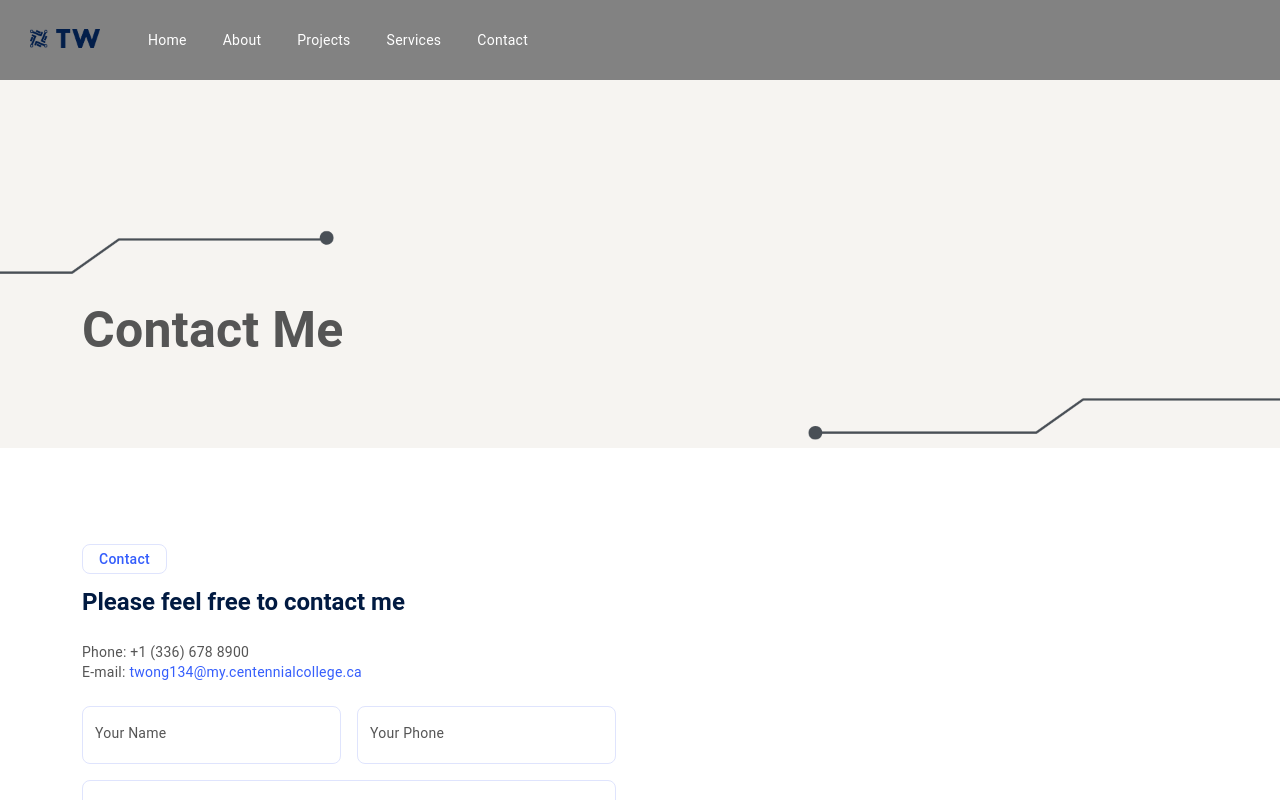
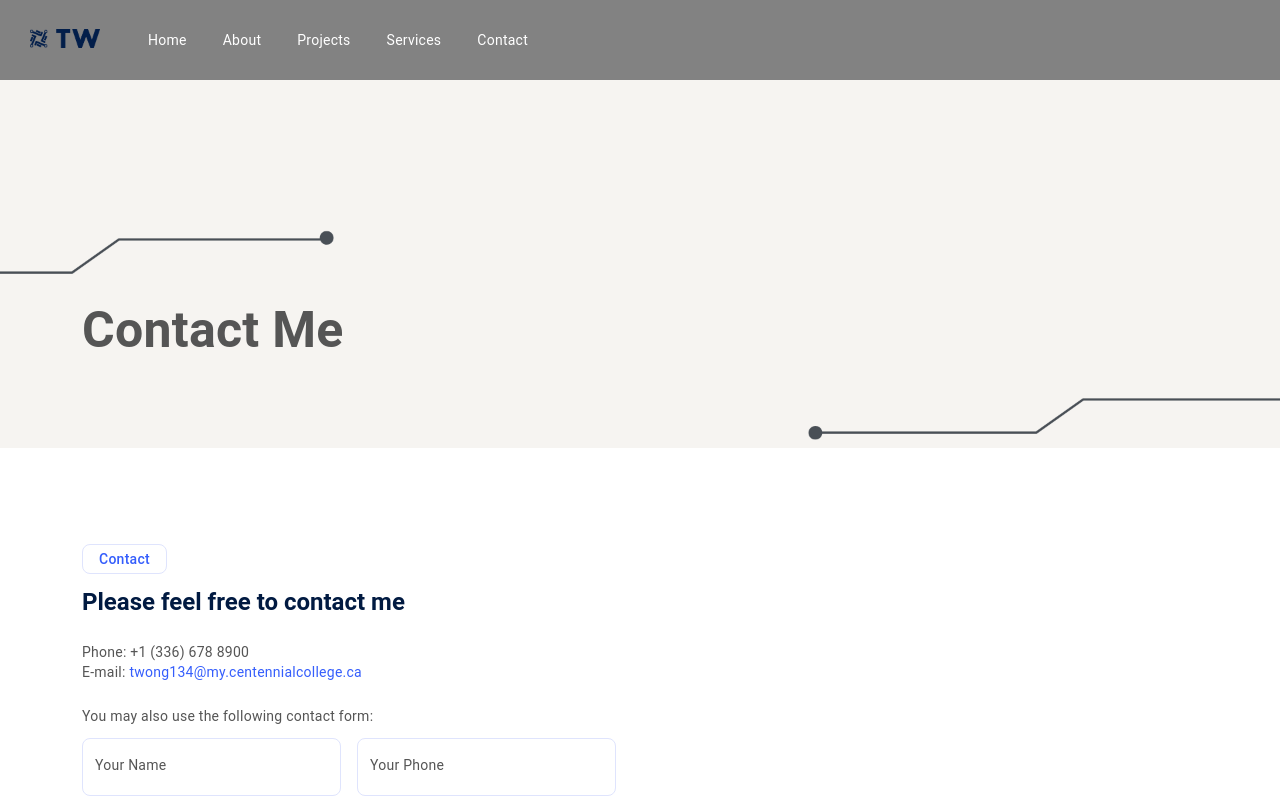
Before and after one commit to multifve/myportfolio, an Angular app: page /contact in a window 1280 px wide. Shown: the top 800 px of the page. Built offline with nearby package versions, Linux system fonts and the light colour scheme.

Commit message:
final touch

```diff
--- a/src/app/contact/contact.component.html
+++ b/src/app/contact/contact.component.html
@@ -29,7 +29,7 @@
 
                 <p class="d-inline-block border rounded text-primary fw-semi-bold py-1 px-3">Contact</p>
                 <h1 class="display-5 mb-4">Please feel free to contact me</h1>
-                <p class="mb-4">Phone: +1 (336) 678 8900 <br> E-mail: <a href="mailto:email@example.com">twong134@my.centennialcollege.ca</a></p>
+                <p class="mb-4">Phone: +1 (336) 678 8900 <br> E-mail: <a href="mailto:email@example.com">twong134@my.centennialcollege.ca</a></p><p>You may also use the following contact form:</p>
 
 
                   <form  method="get" enctype="text/plain"  action="index.html">
```
